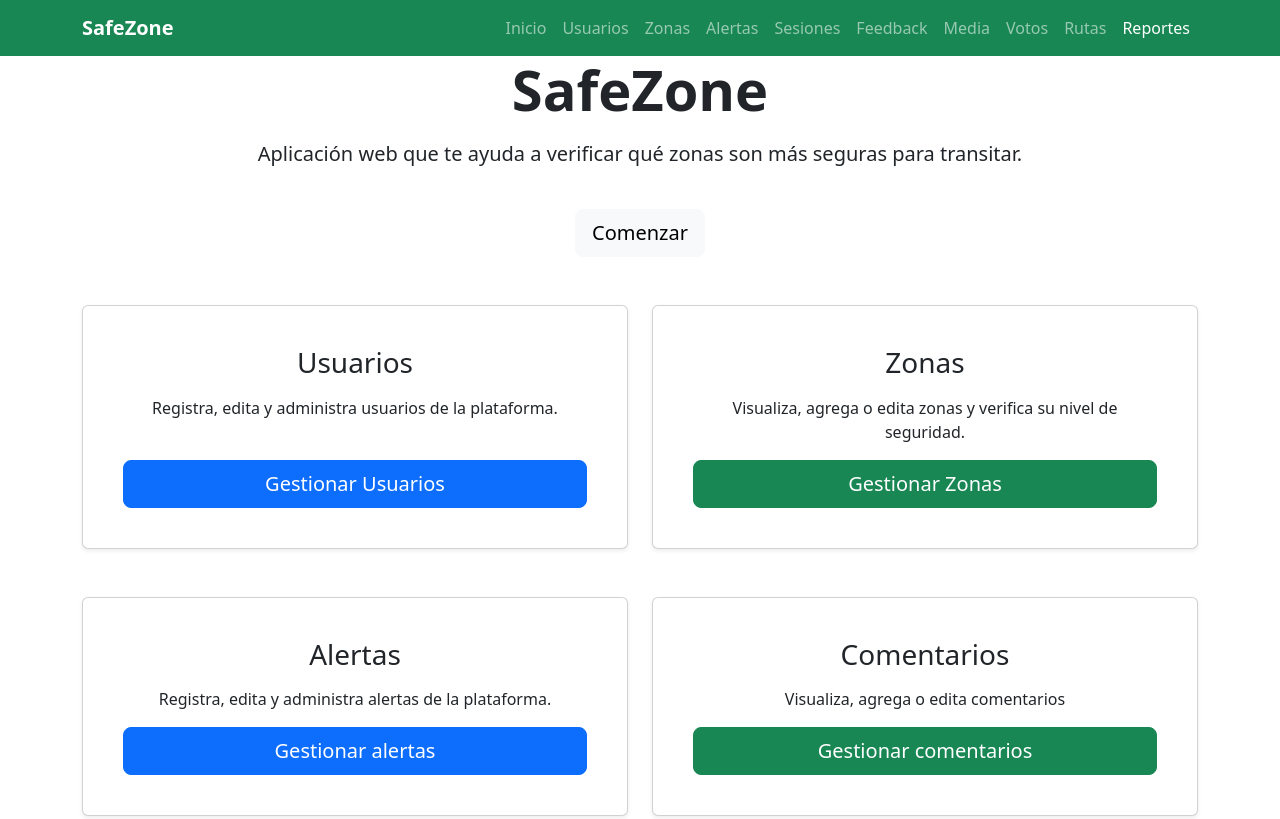
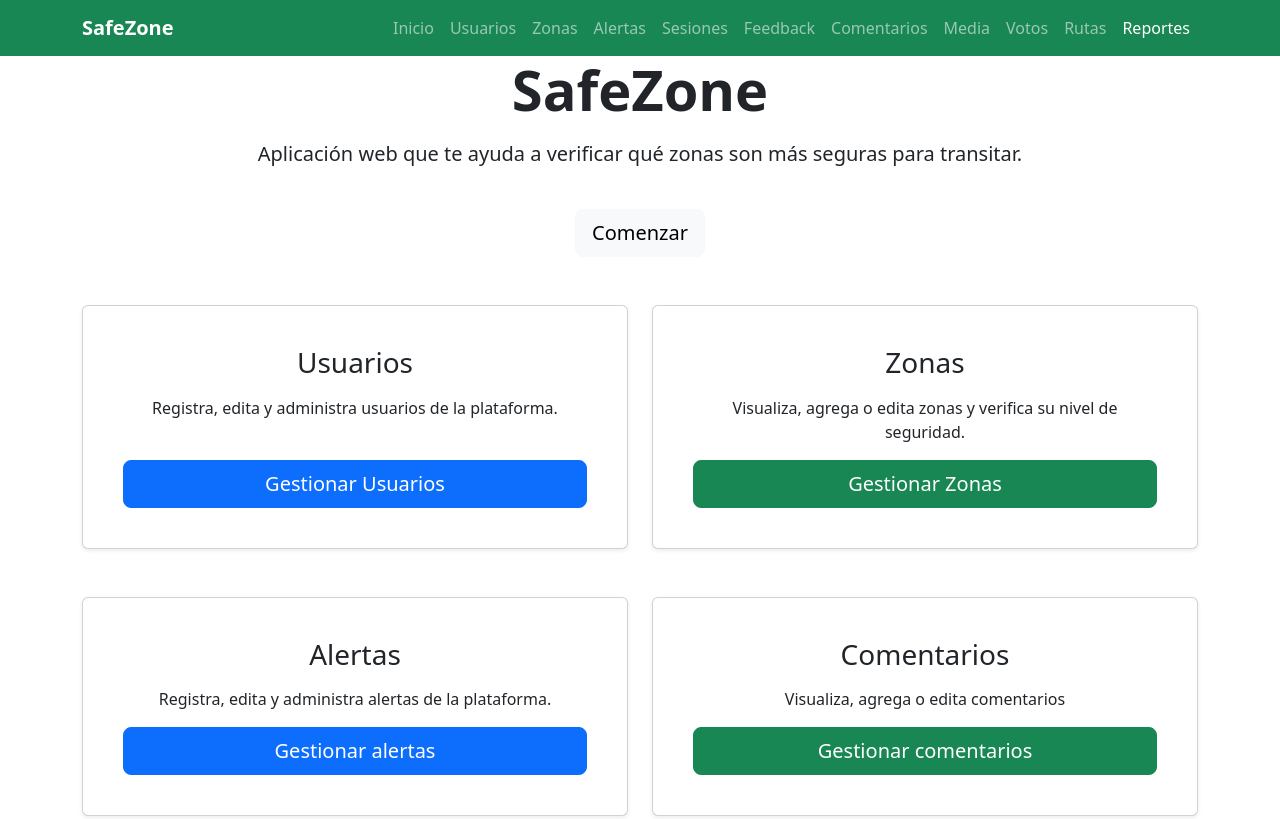
Before and after one commit to URANO000/SafeZone_NoSQL, a plain HTML site: page frontend/module/index.html in a window 1280 px wide. Shown: the top 819 px of the page. Drawn offline with nearby package versions, Linux system fonts and the light colour scheme.

Commit message:
menu enlace comen

```diff
--- a/frontend/module/index.html
+++ b/frontend/module/index.html
@@ -31,6 +31,7 @@
         <li class="nav-item"><a class="nav-link" href="./alerta.html">Alertas</a></li>
         <li class="nav-item"><a class="nav-link" href="./seciones.html">Sesiones</a></li>
         <li class="nav-item"><a class="nav-link" href="./feedback.html">Feedback</a></li>
+        <li class="nav-item"><a class="nav-link" href="./comentarios.html">Comentarios</a></li>
         <li class="nav-item"><a class="nav-link" href="./media.html">Media</a></li>
         <li class="nav-item"><a class="nav-link" href="./votos.html">Votos</a></li>
         <li class="nav-item"><a class="nav-link" href="./rutas.html">Rutas</a></li>
```
